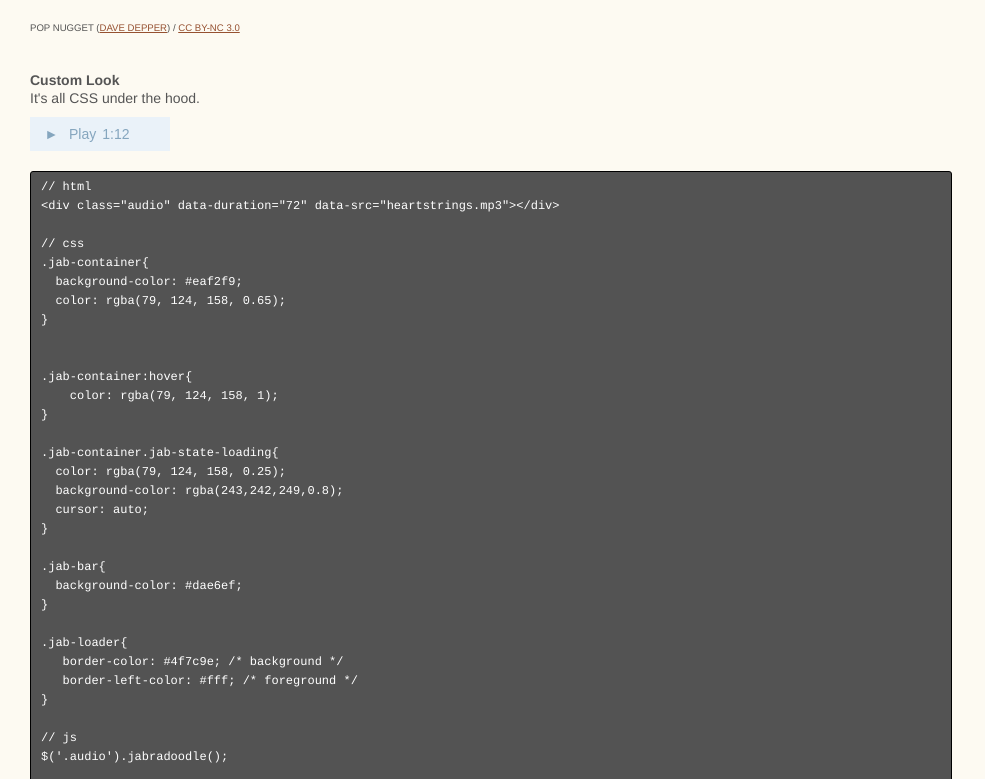
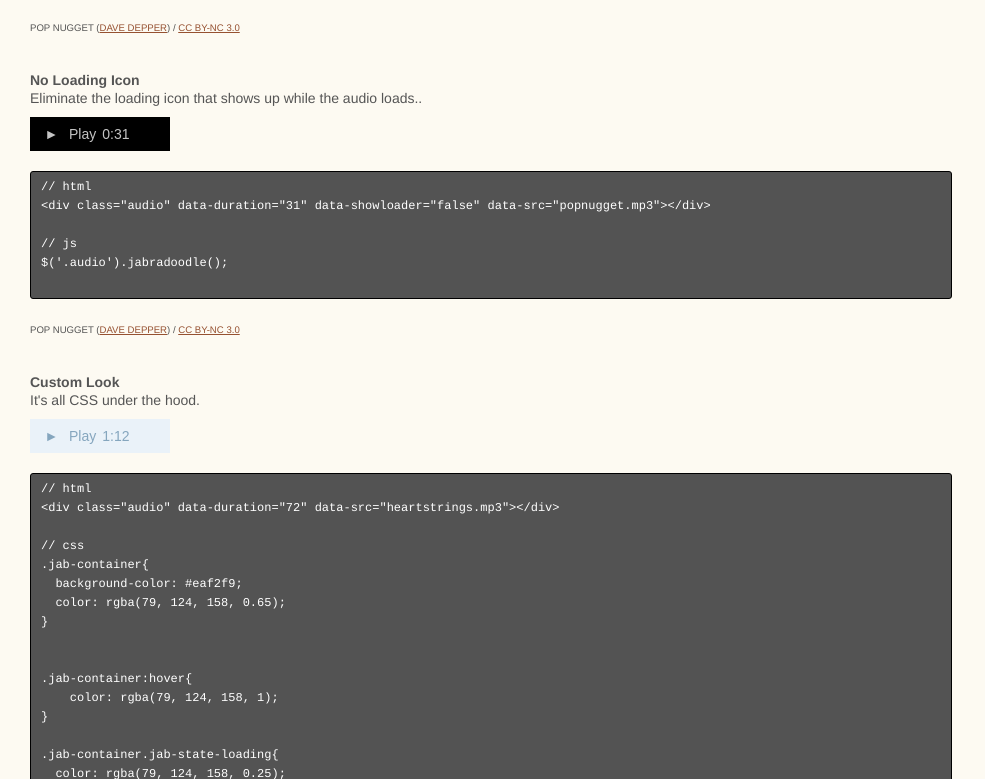
Before and after one commit to sjwilliams/jabradoodle, a website: page index.html in a window 1280 px wide. Shown: the part 2561-3340 px from the top of the page, without its empty margins (0-985 px from the left). Drawn offline with nearby package versions, Linux system fonts and the light colour scheme.

Commit message:
no loading icon option

```diff
--- a/index.html
+++ b/index.html
@@ -388,6 +388,25 @@ $(&#39;.audio&#39;).jabradoodle();
             </div>
 
             <div class="example">
+                <h3>No Loading Icon</h3>
+                <p>Eliminate the loading icon that shows up while the audio loads..</p>
+
+                <div class="sample" data-duration="31" data-showloader="false" data-src="//media.joshwilliams.com.s3.amazonaws.com/projects/code/jabradoodle/samples/Dave_Depper_-_Pop_Nugget.mp3"></div>
+
+                <pre class="code">
+// html
+&lt;div class=&quot;audio&quot; data-duration=&quot;31&quot; data-showloader=&quot;false&quot; data-src=&quot;popnugget.mp3&quot;&gt;&lt;/div&gt;
+
+// js
+$(&#39;.audio&#39;).jabradoodle();
+                </pre>
+
+
+
+                <div class="sample-source" xmlns:cc="http://creativecommons.org/ns#" xmlns:dct="http://purl.org/dc/terms/" about="http://freemusicarchive.org/music/Dave_Depper/Compositions_2/Pop_Nugget"><span property="dct:title">Pop Nugget</span> (<a rel="cc:attributionURL" property="cc:attributionName" href="http://www.needledrop.co/artists/dave-depper">Dave Depper</a>) / <a rel="license" href="http://creativecommons.org/licenses/by-nc/3.0/">CC BY-NC 3.0</a></div>
+            </div>
+
+            <div class="example">
                 <h3>Custom Look</h3>
                 <p>It's all CSS under the hood.</p>
                 <div class="sample sample-customlook" data-duration="72" data-src="//media.joshwilliams.com.s3.amazonaws.com/projects/code/jabradoodle/samples/Dave_Depper_-_Heartstrings.mp3"></div>
--- a/jabradoodle.js
+++ b/jabradoodle.js
@@ -1,5 +1,5 @@
 /**
- * @preserve jabradoodle - v0.0.3 - 2016-03-25
+ * @preserve jabradoodle - v0.0.4 - 2016-03-25
  * jQuery Audio Button + 🐩
  * http://sjwilliams.github.io/jabradoodle/
  * Copyright (c) 2016 Josh Williams; Licensed MIT
@@ -24,6 +24,7 @@
       fillcontainer: false, // whether or not the button expands as wide as the container it's in (display block vs display table)
       showduration: true, // show duration in MM:SS format
       showprogressbar: true, // show the moving progress bar in the background
+      showloader: true, // show the loading icon while audio is downloading
       iconsmaintainwidth: true,
       buttonmaintainswidth: true,
       statusmaintainwidth: false,
@@ -163,11 +164,14 @@
 
           // audio element event handlers
           _onLoadStart: function(){
+            if (this.settings.showloader) {
               this._preLoadingState = this.getState();
               containerClass(el, statePrefix, 'loading');
+            }
           },
 
           _onLoadEnd: function(){
+            if (this.settings.showloader) {
 
               // on return to preLoad state if, in fact,
               // user has requested a new state, which would
@@ -175,15 +179,16 @@
               if (this.getState() === 'loading') {
                 containerClass(el, statePrefix, this._preLoadingState);
               }
+            }
 
-            $el.trigger( 'load', this);
+            $el.trigger('load', this);
           },
 
           _onPlay: function(){
             var player = this;
 
             // stop other players?
-            if (settings.exclusive) {
+            if (player.settings.exclusive) {
               players.forEach(function(otherPlayer){
                 if (otherPlayer !== player && otherPlayer.audio && !otherPlayer.audio.paused) {
                   otherPlayer.audio.pause();
--- a/package.json
+++ b/package.json
@@ -1,6 +1,6 @@
 {
   "name": "jabradoodle",
-  "version": "0.0.3",
+  "version": "0.0.4",
   "description": "jQuery Audio Button + 🐩 that makes playing MP3s a walk in the dog park.",
   "main": "jabradoodle.js",
   "scripts": {
```
Lines whose indentation alone changed are shown as unchanged.
